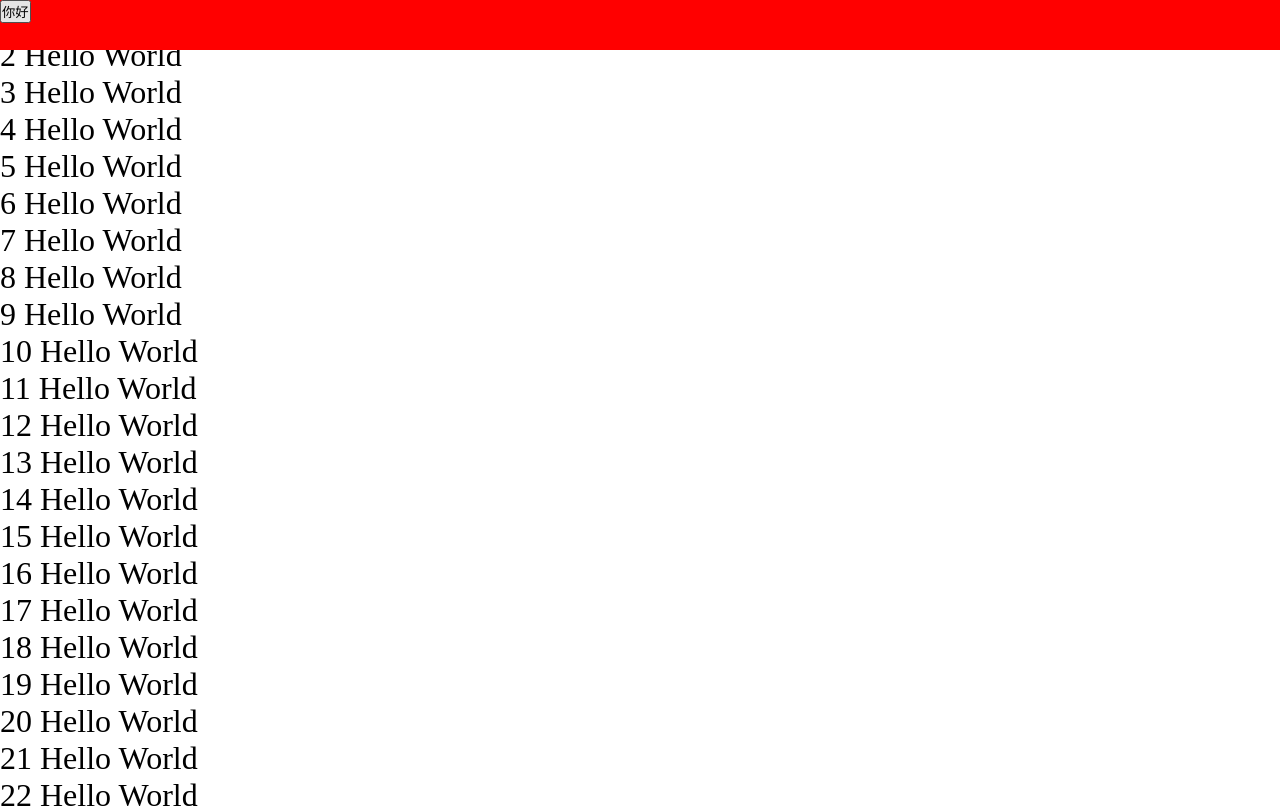
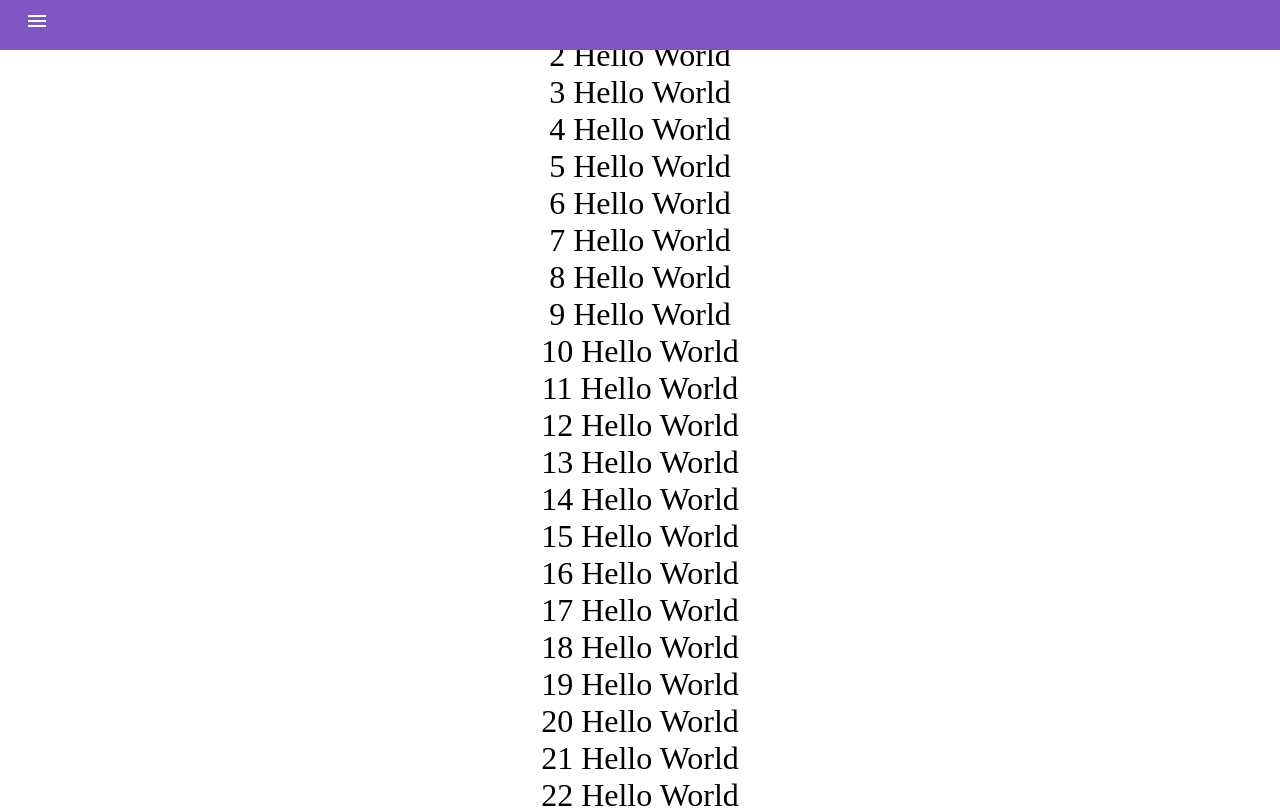
Before and after one commit to helicopters/wc-drawer, a Vue app: page / in a window 1280 px wide. Shown: the top 808 px of the page. Built offline with nearby package versions, Linux system fonts and the light colour scheme.

Commit message:
实现完成. 剩下文档，细节，体验.

```diff
--- a/src/App.vue
+++ b/src/App.vue
@@ -1,33 +1,50 @@
 <style lang="less">
-
 .content {
   background: white;
+  text-align: center;
 }
 .top-bar {
   height: 50px;
   width: 100%;
-  background: red;
+  background: #7e57c2;
   position: fixed;
   top:0;
   left: 0;
-  // z-index: 10;
+  img {
+    position: relative;
+    top: 10px;
+    left: 20px;
+  }
+}
+.drawer {
+  width: 220px;
+  background: #873;
+  padding: 10px;
+  color: white;
+}
 
-}
+
 </style>
 <template>
   <div class="container">
+
+      <wc-side-menu :move="['.content', '.top-bar','xx']" ref="side" class="drawer">
+         <h1>主要标题</h1>
+         <p v-for="i in 50">标题 {{i + 1}}</p>
+      </wc-side-menu>
+
       <div class="top-bar" >
-        <button @click.stop="showMe">你好</button>
-      </div>
-      <div class="content">
-        <h1 v-for="i in 100">{{i}} Hello World</h1>
+        <img src="./icon.png" alt="" @click="showMe">
       </div>
 
 
-      <wc-side-menu :move="['.content', '.top-bar','xx']" ref="side">
-        <h1 v-for="i in 50">我是侧壁难</h1>
-        <!-- <h1 @click="fn">你好</h1> -->
-      </wc-side-menu>
+
+      <div class="content">
+         <h1 v-for="i in 100">{{i}} Hello World</h1>
+      </div>
+
+
+
   </div>
 </template>
 <script>
@@ -44,15 +61,7 @@
     },
     methods: {
       showMe () {
-        // console.log(this.show)
-        // this.show = !this.show;
-        // this.show = !this.show;
-
         this.$refs.side.show();
-        // setTimeout(()=>{
-        //   this.$refs.side.hide();
-        // },2000);
-        // console.log('当前的状态', this.show);
       }
     }
 
--- a/src/wc-side-menu/wcSideMenu.vue
+++ b/src/wc-side-menu/wcSideMenu.vue
@@ -30,7 +30,7 @@
 			/* 移动模式 */
 			mode: {
 				default () {
-					return ['content'];
+					return ['content','drawer'];
 				}
 			},
 			duration: {
@@ -100,12 +100,18 @@
 				}
 				/* 此时主内容还是可以滚动, 这样不行, 这个时候我们不能让页面滚动*/
 				/* 支持侧边栏滑动 和所有联动的元素滑动 */
+				setTimeout(()=>{
+
 					this.linkageElements.forEach(el => {
 						/*支持点击内容区域隐藏 drawer*/
 						el.addEventListener('click', this.hide, false);
 						/*阻止侧边栏出来的时候内容区域可以滚动*/
 						el.addEventListener('touchmove', this.handler, false);
 					});
+
+
+				}, 10);
+
 			},
 
 			hide () {
```
Also changed, not shown: src/icon.png (added), 1 other file (tests, documents, lock files or other folders). Lines whose indentation alone changed are shown as unchanged.
